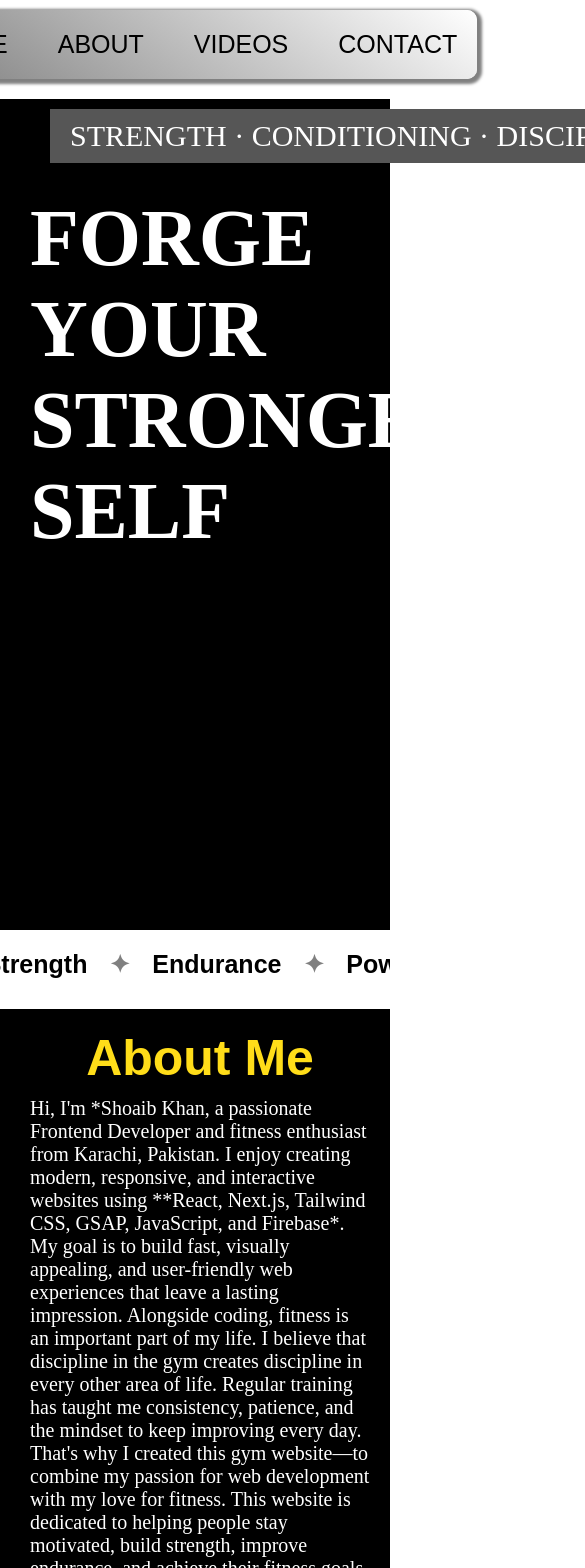
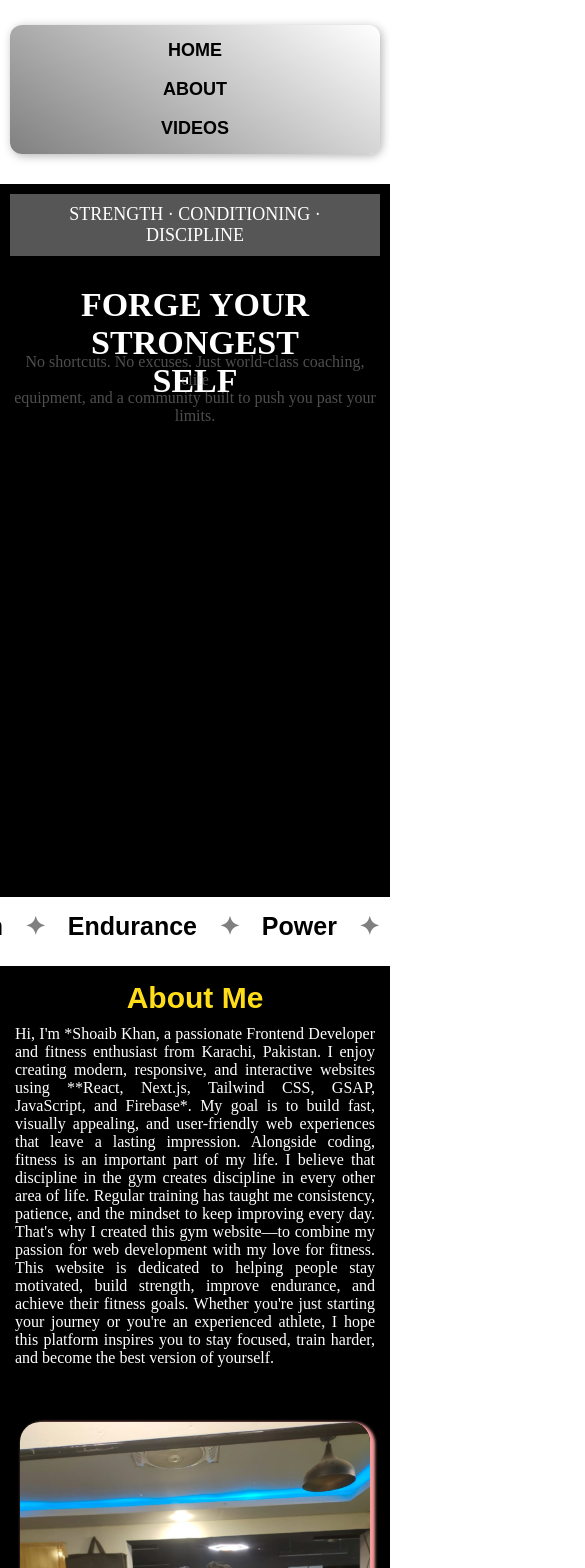
Before and after one commit to Shoaib-Khan90/GSAP, a React (Vite) app in the folder Gsap/: page / in a window 390 px wide. Shown: the top 1568 px of the page, 585 px wide, since content can reach past the window. Built offline with nearby package versions, Linux system fonts and the light colour scheme.

Commit message:
updated changes

```diff
--- a/Gsap/src/App.jsx
+++ b/Gsap/src/App.jsx
@@ -1,9 +1,9 @@
 import {Routes , Route} from "react-router-dom"
 import Home from './Pages/Home'
 import About from './Pages/About'
-import Contact from './Pages/Contact'
 import Navbar from './Components/Navbar'
 import Videos from './Pages/Videos'
+
 function App() {
 
   return (
@@ -12,7 +12,6 @@ function App() {
     <Routes>
       <Route path="/" element= {<Home/>}/>
       <Route path="/about" element= {<About/>}/>
-      <Route path="/contact" element= {<Contact/>}/>
       <Route path="/videos" element= {<Videos/>}/>
     </Routes>
     </div>
--- a/Gsap/src/Components/Navbar.css
+++ b/Gsap/src/Components/Navbar.css
@@ -1,36 +1,87 @@
 *{
-    margin: 0px;
-    padding: 0px;
+    margin: 0;
+    padding: 0;
     box-sizing: border-box;
 }
 
 .Header{
-    gap: 20px;
     display: flex;
-    text-align: center;
     justify-content: center;
-    margin-top: 10px;
+    align-items: center;
+    margin-top: 15px;
+    padding: 0 20px;
     text-transform: uppercase;
 }
 
-.Header>.child{
-    padding: 20px;
-    border-radius: 10px;
-    background: linear-gradient(35deg , gray , white);
-    box-shadow: 2px 2px 3px 3px gray;
+.Header .child{
+    width: 100%;
+    max-width: 900px;
+    padding: 18px 25px;
+    border-radius: 12px;
+    background: linear-gradient(35deg, gray, white);
+    box-shadow: 2px 2px 10px rgba(0,0,0,0.3);
+}
+
+.Header ul{
+    display: flex;
+    justify-content: center;
+    align-items: center;
+    list-style: none;
+    gap: 50px;
+    flex-wrap: wrap;
+}
+
+.Header .child ul li a{
+    color: black;
+    text-decoration: none;
+    font-size: 24px;
+    font-family: Arial, Helvetica, sans-serif;
+    font-weight: bold;
+    transition: 0.3s;
+}
+
+.Header .child ul li a:hover{
+    color: red;
+}
+
+/* ---------- Tablet ---------- */
+
+@media (max-width: 768px){
+
+    .Header .child{
+        padding: 18px;
+    }
+
+    .Header ul{
+        gap: 25px;
+    }
+
+    .Header .child ul li a{
+        font-size: 20px;
+    }
 
 }
 
-.Header ul {
-    display: flex;
-    list-style: none;
-    gap: 50px;
+/* ---------- Mobile ---------- */
+
+@media (max-width: 480px){
+
+    .Header{
+        padding: 10px;
+    }
+
+    .Header .child{
+        width: 100%;
+        padding: 15px;
+    }
+
+    .Header ul{
+        flex-direction: column;
+        gap: 18px;
+    }
+
+    .Header .child ul li a{
+        font-size: 18px;
+    }
 
 }
-
-.Header>.child>ul>li>a{
-    color: black;
-    text-decoration: none;
-    font-size: 25px;
-    font-family: Arial, Helvetica, sans-serif;
-}
--- a/Gsap/src/Components/Navbar.jsx
+++ b/Gsap/src/Components/Navbar.jsx
@@ -37,8 +37,6 @@ useGSAP(() => {
         <li> <Link to="/">Home</Link></li>
         <li><Link to="/about">About</Link></li>
         <li><Link to="/videos">Videos</Link></li>
-        <li><Link to="/contact">Contact</Link></li>
-
       </ul>
       </div>
     </div>
--- a/Gsap/src/Pages/About.css
+++ b/Gsap/src/Pages/About.css
@@ -35,3 +35,60 @@
     border-radius: 20px;
     box-shadow: 3px 2px 3px 2px rgb(244, 155, 155);
 }
+
+/* ================= Tablet ================= */
+
+@media (max-width: 768px) {
+
+    .Section > h2{
+        font-size: 40px;
+    }
+
+    .Section > p{
+        font-size: 18px;
+    }
+
+    .Images{
+        flex-wrap: wrap;
+        justify-content: center;
+        gap: 20px;
+    }
+
+    .Images > img{
+        width: 45%;
+        height: auto;
+    }
+
+}
+
+/* ================= Mobile ================= */
+
+@media (max-width: 480px) {
+
+    .Section{
+        margin-left: 0;
+        padding: 5px;
+    }
+
+    .Section > h2{
+        font-size: 30px;
+    }
+
+    .Section > p{
+        font-size: 16px;
+        text-align: justify;
+    }
+
+    .Images{
+        flex-direction: column;
+        align-items: center;
+        gap: 20px;
+    }
+
+    .Images > img{
+        width: 100%;
+        max-width: 350px;
+        height: auto;
+    }
+
+}
--- a/Gsap/src/Pages/Contact.jsx
+++ /dev/null
@@ -1,11 +0,0 @@
-import React from 'react'
-
-const Contact = () => {
-  return (
-    <div>
-      <h1>Contact</h1>
-    </div>
-  )
-}
-
-export default Contact
--- a/Gsap/src/Pages/Home.css
+++ b/Gsap/src/Pages/Home.css
@@ -87,3 +87,112 @@
     white-space: nowrap;
     display: inline-block;
 }
+
+/* ================= Tablet ================= */
+
+@media (max-width: 768px) {
+
+    .Details{
+        width: 100%;
+        margin-left: 0;
+    }
+
+    .Details > p{
+        font-size: 24px;
+    }
+
+    .Body > h1{
+        font-size: 55px;
+        margin-left: 0;
+    }
+
+    .Body > p{
+        font-size: 18px;
+        margin-left: 0;
+    }
+
+    .View{
+        margin-left: 0;
+        gap: 20px;
+        flex-wrap: wrap;
+    }
+
+    .View > button{
+        font-size: 18px;
+        padding: 10px 20px;
+    }
+
+    .Members{
+        margin-left: 0;
+        gap: 40px;
+        flex-wrap: wrap;
+    }
+
+    .Members > p{
+        font-size: 22px;
+    }
+
+    .Power{
+        font-size: 18px;
+    }
+
+}
+
+/* ================= Mobile ================= */
+
+@media (max-width: 480px) {
+
+    .Details{
+        width: 100%;
+        margin-left: 0;
+        padding: 10px;
+    }
+
+    .Details > p{
+        font-size: 18px;
+        text-align: center;
+    }
+
+    .Body > h1{
+        font-size: 34px;
+        margin-left: 0;
+        text-align: center;
+    }
+
+    .Body > p{
+        font-size: 16px;
+        margin-left: 0;
+        text-align: center;
+    }
+
+    .View{
+        margin-left: 0;
+        flex-direction: column;
+        align-items: center;
+        gap: 15px;
+    }
+
+    .View > button{
+        width: 100%;
+        max-width: 280px;
+        font-size: 16px;
+    }
+
+    .Members{
+        margin-left: 0;
+        flex-direction: column;
+        align-items: center;
+        gap: 20px;
+        text-align: center;
+    }
+
+    .Members > p{
+        font-size: 18px;
+    }
+
+    .Power{
+        font-size: 16px;
+        padding: 15px;
+    }
+
+}
```
Also changed, not shown: Gsap/src/Components/Footer.jsx (deleted, +0 -11 lines), Gsap/src/Components/Section.jsx (deleted, +0 -11 lines), Gsap/src/Pages/Trainer.jsx (deleted, +0 -11 lines).
